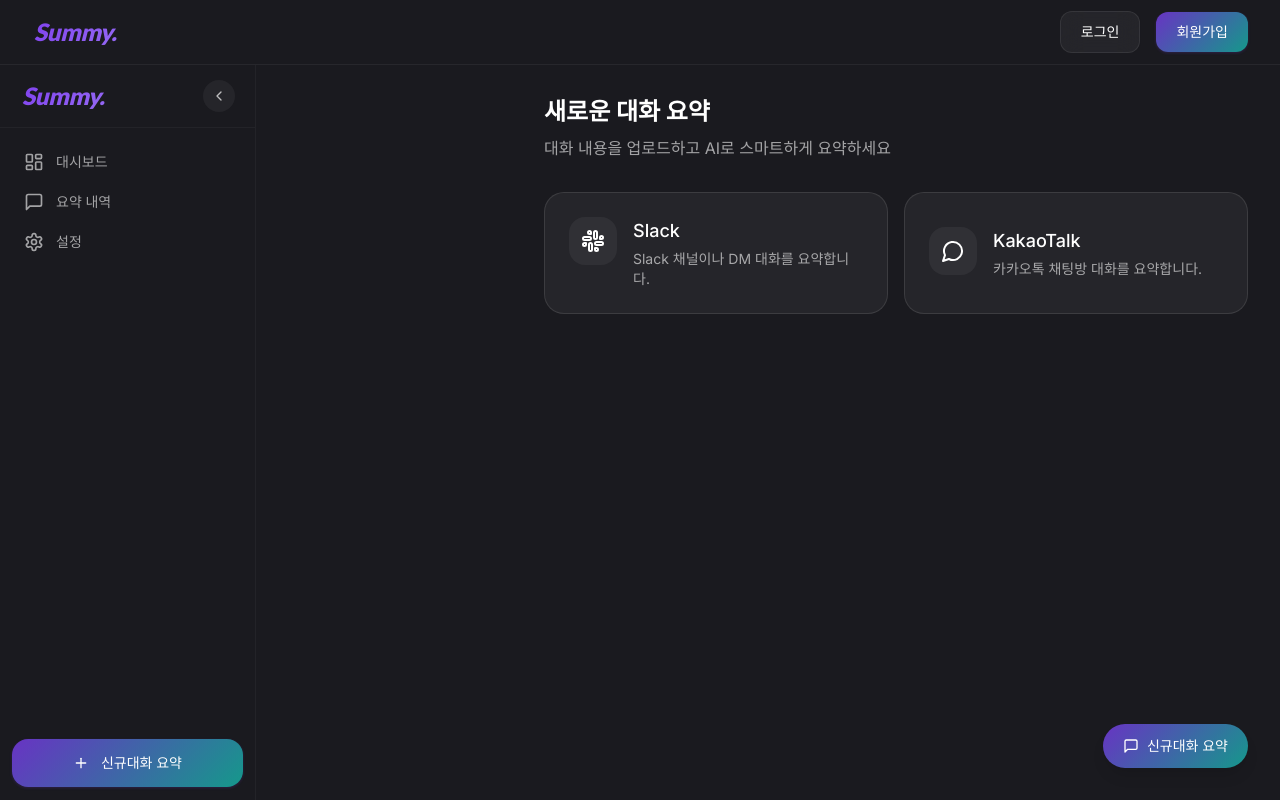
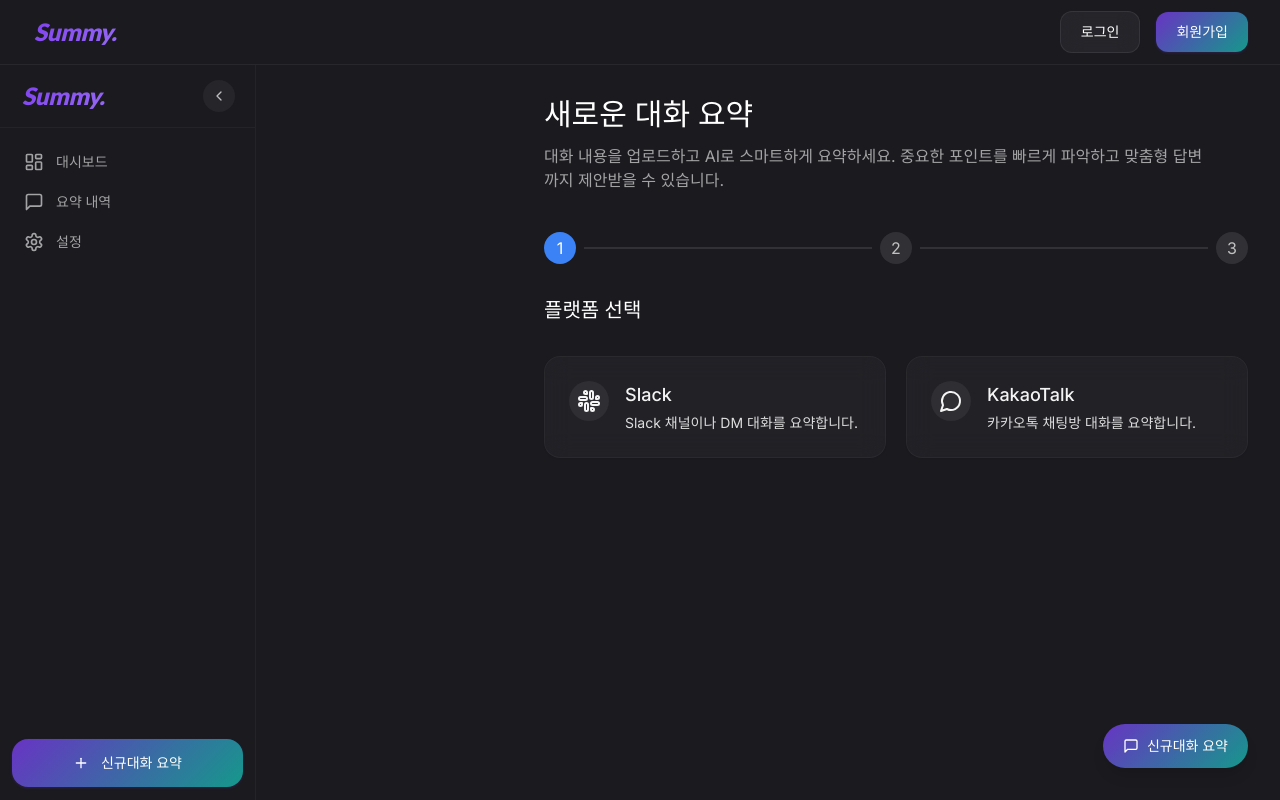
Before and after one commit to FLYLIKEB/summy, a Next.js app: page /dashboard/new in a window 1280 px wide. Shown: the top 800 px of the page. Built offline with nearby package versions, Linux system fonts and the light colour scheme; a web font is replaced by a local one.

Commit message:
애플 스타일 대시보드 내 요약 페이지 UI 개선: 단계별 프로세스, 애니메이션, 로딩 상태 및 결과 표시 개선

```diff
--- a/app/dashboard/new/page.tsx
+++ b/app/dashboard/new/page.tsx
@@ -1,7 +1,7 @@
 'use client'
 
 import React, { useState, useEffect } from 'react'
-import { Slack, MessageCircle } from 'lucide-react'
+import { Slack, MessageCircle, Upload, FileText, RefreshCw } from 'lucide-react'
 import { useFileUpload } from '@/app/demo/hooks/useFileUpload'
 import { useSummarize } from '@/app/demo/hooks/useSummarize'
 import { useResponse } from '@/app/demo/hooks/useResponse'
@@ -9,6 +9,7 @@ import { SummaryResult } from '@/app/demo/components/SummaryResult'
 import { ResponseSuggestion } from '@/app/demo/components/ResponseSuggestion'
 import { ActionButtons } from '@/app/demo/components/ActionButtons'
 import { FileUpload } from '@/app/demo/components/FileUpload'
+import { motion } from 'framer-motion'
 
 const platforms = [
   {
@@ -28,6 +29,9 @@ const platforms = [
 export default function NewSummaryPage() {
   const [selectedPlatform, setSelectedPlatform] = useState<string | null>(null)
   const [file, setFile] = useState<File | null>(null)
+  const [step, setStep] = useState<'platform' | 'upload' | 'result'>(
+    'platform'
+  )
 
   // 파일 업로드 관련 기능
   const {
@@ -76,63 +80,116 @@ export default function NewSummaryPage() {
   const handleSummarizeClick = () => {
     const content = uploadedFile || '';
     handleSummarize(content);
+    setStep('result');
   }
 
   // 답변 제안 버튼 클릭 핸들러
   const handleSuggestResponseClick = () => {
     const content = uploadedFile || '';
     handleSuggestResponse(content);
+    setStep('result');
+  }
+
+  // 플랫폼 선택 핸들러
+  const handleSelectPlatform = (platformId: string) => {
+    setSelectedPlatform(platformId);
+    setStep('upload');
+  }
+
+  // 새로 시작하기
+  const handleRestart = () => {
+    setSelectedPlatform(null);
+    resetFileUpload();
+    setStep('platform');
   }
 
   return (
-    <>
+    <div className="max-w-4xl mx-auto">
       {/* 헤더 */}
-      <div className="mb-8">
-        <h1 className="text-2xl font-bold mb-2">새로운 대화 요약</h1>
-        <p className="text-white/60">
-          대화 내용을 업로드하고 AI로 스마트하게 요약하세요
+      <div className="mb-10">
+        <h1 className="text-2xl sm:text-3xl font-medium mb-3">새로운 대화 요약</h1>
+        <p className="text-white/60 max-w-2xl">
+          대화 내용을 업로드하고 AI로 스마트하게 요약하세요. 중요한 포인트를 빠르게 파악하고 맞춤형 답변까지 제안받을 수 있습니다.
         </p>
       </div>
 
+      {/* 진행 단계 표시 */}
+      <div className="flex items-center gap-2 mb-8">
+        <div className={`w-8 h-8 rounded-full flex items-center justify-center ${step === 'platform' ? 'bg-blue-500 text-white' : 'bg-white/10 text-white/70'}`}>
+          1
+        </div>
+        <div className={`h-0.5 flex-1 ${step === 'platform' ? 'bg-white/10' : 'bg-blue-500/70'}`}></div>
+        <div className={`w-8 h-8 rounded-full flex items-center justify-center ${step === 'upload' ? 'bg-blue-500 text-white' : step === 'result' ? 'bg-blue-500 text-white' : 'bg-white/10 text-white/70'}`}>
+          2
+        </div>
+        <div className={`h-0.5 flex-1 ${step === 'result' ? 'bg-blue-500/70' : 'bg-white/10'}`}></div>
+        <div className={`w-8 h-8 rounded-full flex items-center justify-center ${step === 'result' ? 'bg-blue-500 text-white' : 'bg-white/10 text-white/70'}`}>
+          3
+        </div>
+      </div>
+
       {/* 플랫폼 선택 */}
-      <div className="grid grid-cols-1 md:grid-cols-2 gap-4 mb-8">
+      {step === 'platform' && (
+        <motion.div
+          initial={{ opacity: 0, y: 10 }}
+          animate={{ opacity: 1, y: 0 }}
+          className="grid grid-cols-1 md:grid-cols-2 gap-5 mb-8"
+        >
+          <h2 className="col-span-full text-xl font-medium mb-3">플랫폼 선택</h2>
           {platforms.map((platform) => (
-          <button
+            <motion.button
+              initial={{ opacity: 0, y: 10 }}
+              animate={{ opacity: 1, y: 0 }}
+              transition={{ delay: 0.1 }}
               key={platform.id}
-            onClick={() => setSelectedPlatform(platform.id)}
-            className={`p-6 rounded-2xl border ${
-              selectedPlatform === platform.id
-                ? 'border-blue-500 bg-blue-500/10'
-                : 'border-white/10 hover:border-white/20 bg-white/5'
-            } transition-colors text-left`}
+              onClick={() => handleSelectPlatform(platform.id)}
+              className="apple-card interactive-card p-6 text-left"
             >
               <div className="flex items-start gap-4">
-              <div className="p-3 rounded-xl bg-white/5">
-                <platform.icon className="w-6 h-6" />
+                <div className="apple-icon-container">
+                  <platform.icon className="w-6 h-6 text-high-contrast" />
                 </div>
                 <div>
-                <h3 className="font-medium text-lg">{platform.name}</h3>
-                <p className="text-sm text-white/60 mt-1">
+                  <h3 className="font-medium text-lg text-high-contrast">{platform.name}</h3>
+                  <p className="text-sm text-medium-contrast mt-1">
                     {platform.description}
                   </p>
                 </div>
               </div>
+            </motion.button>
+          ))}
+        </motion.div>
+      )}
+
+      {/* 파일 업로드 */}
+      {step === 'upload' && selectedPlatform && (
+        <motion.div
+          initial={{ opacity: 0, y: 10 }}
+          animate={{ opacity: 1, y: 0 }}
+          className="space-y-8"
+        >
+          <div className="flex items-center justify-between">
+            <h2 className="text-xl font-medium">파일 업로드</h2>
+            <button
+              onClick={() => setStep('platform')}
+              className="text-medium-contrast hover:text-high-contrast text-sm transition-all"
+            >
+              이전 단계
             </button>
-        ))}
           </div>
 
-      {/* 파일 업로드 */}
-      {selectedPlatform && (
           <form onSubmit={(e) => {
             e.preventDefault();
             handleSummarizeClick();
-        }} className="space-y-6">
+          }} className="space-y-8">
+            <div className="apple-card p-6">
               <FileUpload
                 onFileChange={setFile}
                 className="animate-fade-in-up"
               />
+            </div>
 
-          <div className="flex justify-center gap-4">
+            <div className="flex flex-col sm:flex-row sm:justify-end gap-4">
               <ActionButtons
                 isSummarizing={isSummarizing}
                 isSuggesting={isSuggesting}
@@ -141,10 +198,51 @@ export default function NewSummaryPage() {
               />
             </div>
           </form>
+        </motion.div>
+      )}
+
+      {/* 결과 화면 */}
+      {step === 'result' && (
+        <motion.div
+          initial={{ opacity: 0 }}
+          animate={{ opacity: 1 }}
+          className="space-y-8"
+        >
+          <div className="flex justify-between items-center">
+            <h2 className="text-xl font-medium">분석 결과</h2>
+            <button
+              onClick={handleRestart}
+              className="apple-button apple-button-secondary rounded-lg"
+            >
+              <RefreshCw className="w-4 h-4" />
+              <span>새로 시작하기</span>
+            </button>
+          </div>
+
+          {/* 로딩 상태 */}
+          {(isSummarizing || isSuggesting) && (
+            <div className="apple-card p-8 text-center">
+              <div className="inline-block p-3 rounded-full bg-white-opacity-05 mb-4">
+                <div className="animate-spin w-8 h-8 rounded-full border-2 border-white-opacity-10 border-t-white"></div>
+              </div>
+              <h3 className="text-lg font-medium mb-2">
+                {isSummarizing ? '대화 요약 중...' : '맞춤 답변 생성 중...'}
+              </h3>
+              <p className="text-medium-contrast">
+                {isSummarizing
+                  ? '대화를 분석하고 중요한 내용을 추출하고 있습니다.'
+                  : '상황에 맞는 최적의 답변을 준비하고 있습니다.'}
+              </p>
+            </div>
           )}
 
           {/* 답변 제안 결과 */}
-      {suggestedResponse && (
+          {suggestedResponse && !isSuggesting && (
+            <div className="apple-card overflow-hidden">
+              <div className="p-4 border-b border-white-opacity-04">
+                <h3 className="text-lg font-medium">맞춤형 답변 제안</h3>
+              </div>
+              <div className="p-6">
                 <ResponseSuggestion
                   isEditing={isEditing}
                   editedResponse={editedResponse}
@@ -157,10 +255,23 @@ export default function NewSummaryPage() {
                   showReason={showReason}
                   onToggleReason={toggleReason}
                 />
+              </div>
+            </div>
           )}
 
           {/* 요약 결과 */}
-      {result && <SummaryResult result={result} />}
-    </>
+          {result && !isSummarizing && (
+            <div className="apple-card overflow-hidden">
+              <div className="p-4 border-b border-white-opacity-04">
+                <h3 className="text-lg font-medium">대화 요약</h3>
+              </div>
+              <div className="p-6">
+                <SummaryResult result={result} />
+              </div>
+            </div>
+          )}
+        </motion.div>
+      )}
+    </div>
   )
 }
```
Lines whose indentation alone changed are shown as unchanged.
